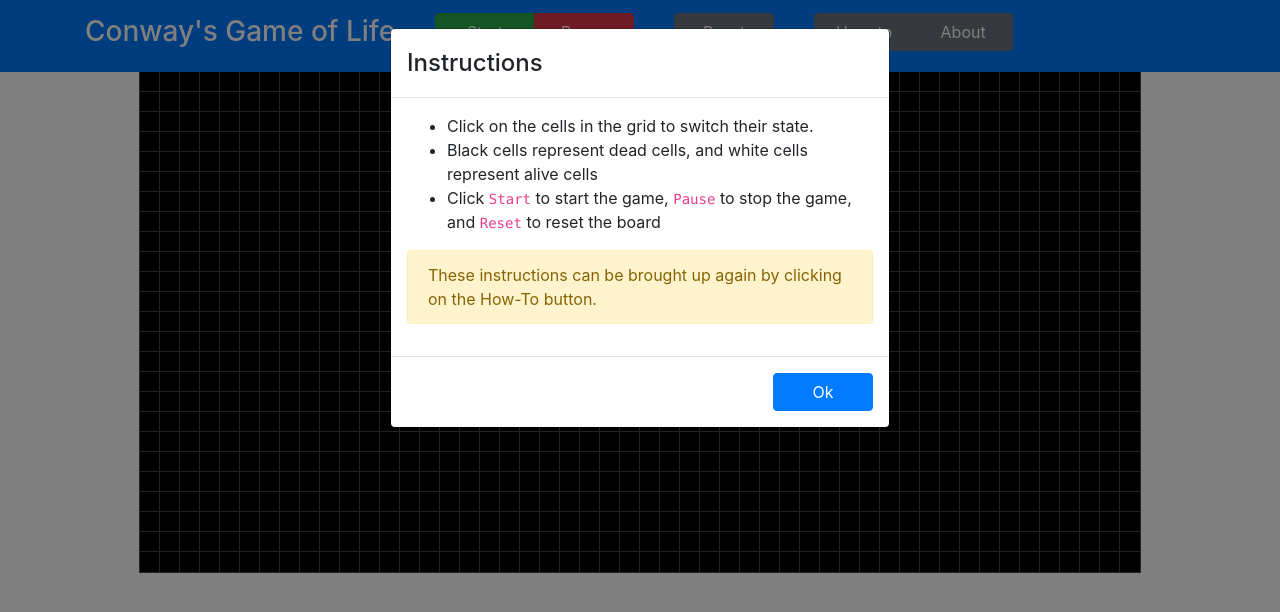
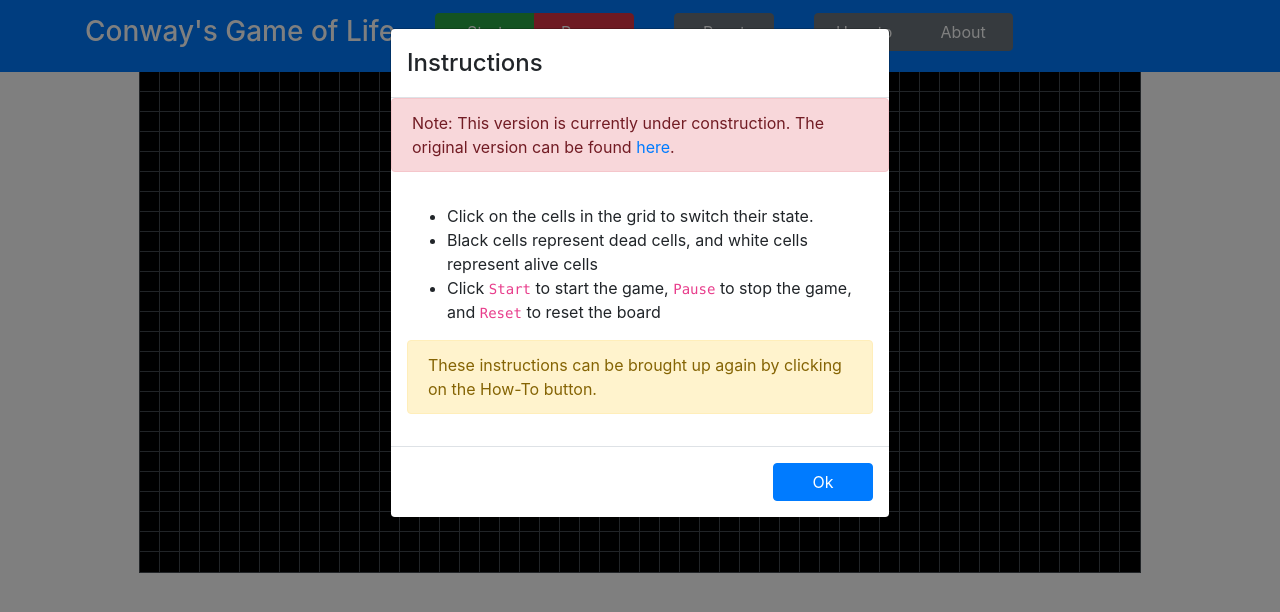
Before and after one commit to robertpsoane/game-of-life, a React (Create React App) app: page / in a window 1280 px wide. Shown: the top 612 px of the page. Built offline with nearby package versions, Linux system fonts and the light colour scheme.

Commit message:
Minor instructions change

```diff
--- a/package.json
+++ b/package.json
@@ -1,6 +1,6 @@
 {
   "name": "game-of-life",
-  "version": "2.0.0",
+  "version": "2.0.1",
   "private": false,
   "homepage": "https://robertpsoane.github.io/game-of-life",
   "dependencies": {
--- a/src/components/controls/about.jsx
+++ b/src/components/controls/about.jsx
@@ -43,7 +43,7 @@ class About extends Component {
               can find the code on my{" "}
               <a href="https://github.com/robertpsoane/game-of-life">GitHub</a>.
               To see more of my work, checkout{" "}
-              <a href="https://robertsoane.me">robertsoane.me</a>.
+              <a href="https://robertpsoane.github.io">robertsoane.me</a>.
             </p>
             <hr />
             <p>
--- a/src/components/controls/instructions.jsx
+++ b/src/components/controls/instructions.jsx
@@ -12,6 +12,11 @@ class instructions extends Component {
         <Modal.Header>
           <Modal.Title>Instructions</Modal.Title>
         </Modal.Header>
+        <div class="alert alert-danger" role="alert">
+          Note: This version is currently under construction. The original
+          version can be found{" "}
+          <a href="https://robertsoane.me/game-of-life-v1/">here</a>.
+        </div>
         <Modal.Body>
           <ul>
             <li>Click on the cells in the grid to switch their state.</li>
```
